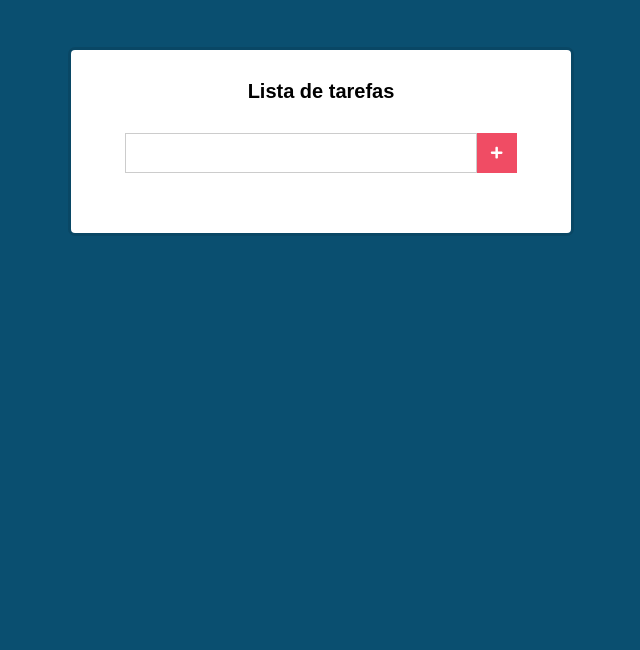
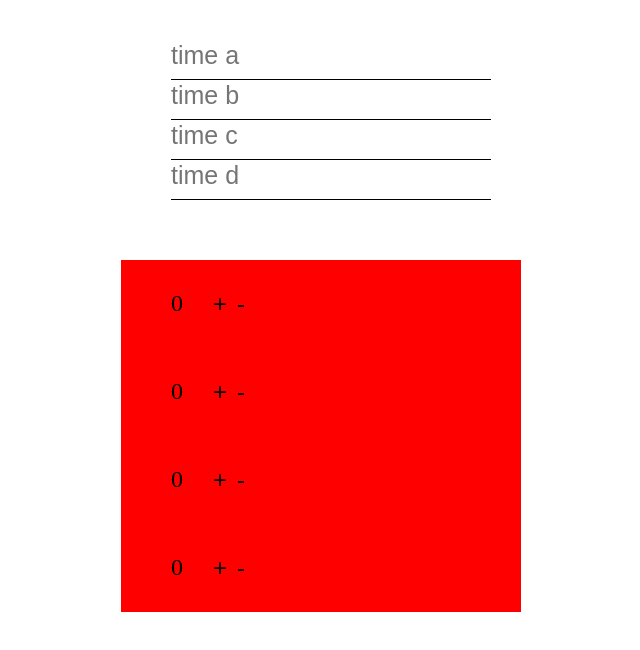
Before and after one commit to brunosmaciel/listadetarefas, a React (Create React App) app: page / in a window 1280 px wide. Shown: the top 650 px of the page, without its empty margins (319-959 px from the left). Built offline with nearby package versions, Linux system fonts and the light colour scheme.

Commit message:
Final Commit versao beta

```diff
--- a/src/App.css
+++ b/src/App.css
@@ -1,12 +1,56 @@
-*{
-    margin: 0;
-    padding: 0;
-    box-sizing: border-box;
+* {
+  margin: 0;
+  padding: 0;
+  box-sizing: border-box;
 }
-body{
-    font-family: sans-serif;
-    background-color: #0a4f70;
+
+body {
+  display: flex;
+  justify-content: center;
+  align-items: center;
 }
-button{
-    cursor: pointer;
+
+input {
+  border: none;
+  outline: none;
 }
+
+.times {
+  margin: 30px;
+  margin-bottom: 50px;
+  padding: 10px;
+}
+
+.times input {
+  border-bottom: 1px solid black;
+  margin-left: 10px;
+  height: 40px;
+  width: 100%;
+}
+
+.times input::placeholder {
+  font-size: 25px;
+}
+
+.main-content {
+  width: 400px;
+  height: 600px;
+}
+
+.pontos {
+  background-color: red;
+  display: flex;
+  padding: 30px;
+  font-size: 24px;
+}
+
+.pontos button {
+  border: none;
+  background-color: transparent;
+  font-size: 24px;
+  margin-left: 10px;
+}
+
+.pontos p {
+  margin-right: 20px;
+}
--- a/src/App.js
+++ b/src/App.js
@@ -1,8 +1,62 @@
-import React from 'react';
+/* eslint-disable react/button-has-type */
+import React, { useState } from 'react';
 import './App.css';
 
-import Main from './components/Main';
+export default function App() {
+  const [timeAPontos, settimeAPontos] = useState(0);
+  const [timeBPontos, settimeBPontos] = useState(0);
+  const [timeCPontos, settimeCPontos] = useState(0);
+  const [timeDPontos, settimeDPontos] = useState(0);
+  const [timea, setTimea] = useState('');
+  const [timeb, setTimeb] = useState('');
+  const [timec, setTimec] = useState('');
+  const [timed, setTimed] = useState('');
 
-export default function App() {
-  return <Main />;
+  const handleChangeA = (e) => {
+    setTimea(e.target.value);
+  };
+  const handleChangeB = (e) => {
+    setTimeb(e.target.value);
+  };
+  const handleChangeC = (e) => {
+    setTimec(e.target.value);
+  };
+  const handleChangeD = (e) => {
+    setTimed(e.target.value);
+  };
+
+  return (
+    <div className="main-content">
+      <div className="times">
+        <input type="text" placeholder="time a" onChange={handleChangeA} />
+        <input type="text" placeholder="time b" onChange={handleChangeB} />
+        <input type="text" placeholder="time c" onChange={handleChangeC} />
+        <input type="text" placeholder="time d" onChange={handleChangeD} />
+      </div>
+      <div className="pontos">
+        <p>{timea}</p>
+        <p>{timeAPontos}</p>
+        <button onClick={() => settimeAPontos(timeAPontos + 1)}>+</button>
+        <button onClick={() => settimeAPontos(timeAPontos - 1)}>-</button>
+      </div>
+      <div className="pontos">
+        <p>{timeb}</p>
+        <p>{timeBPontos}</p>
+        <button onClick={() => settimeBPontos(timeBPontos + 1)}>+</button>
+        <button onClick={() => settimeBPontos(timeBPontos - 1)}>-</button>
+      </div>
+      <div className="pontos">
+        <p>{timec}</p>
+        <p>{timeCPontos}</p>
+        <button onClick={() => settimeCPontos(timeCPontos + 1)}>+</button>
+        <button onClick={() => settimeCPontos(timeCPontos - 1)}>-</button>
+      </div>
+      <div className="pontos">
+        <p>{timed}</p>
+        <p>{timeDPontos}</p>
+        <button onClick={() => settimeDPontos(timeDPontos + 1)}>+</button>
+        <button onClick={() => settimeDPontos(timeDPontos - 1)}>-</button>
+      </div>
+    </div>
+  );
 }
```
Also changed, not shown: 1 other file (tests, documents, lock files or other folders).
